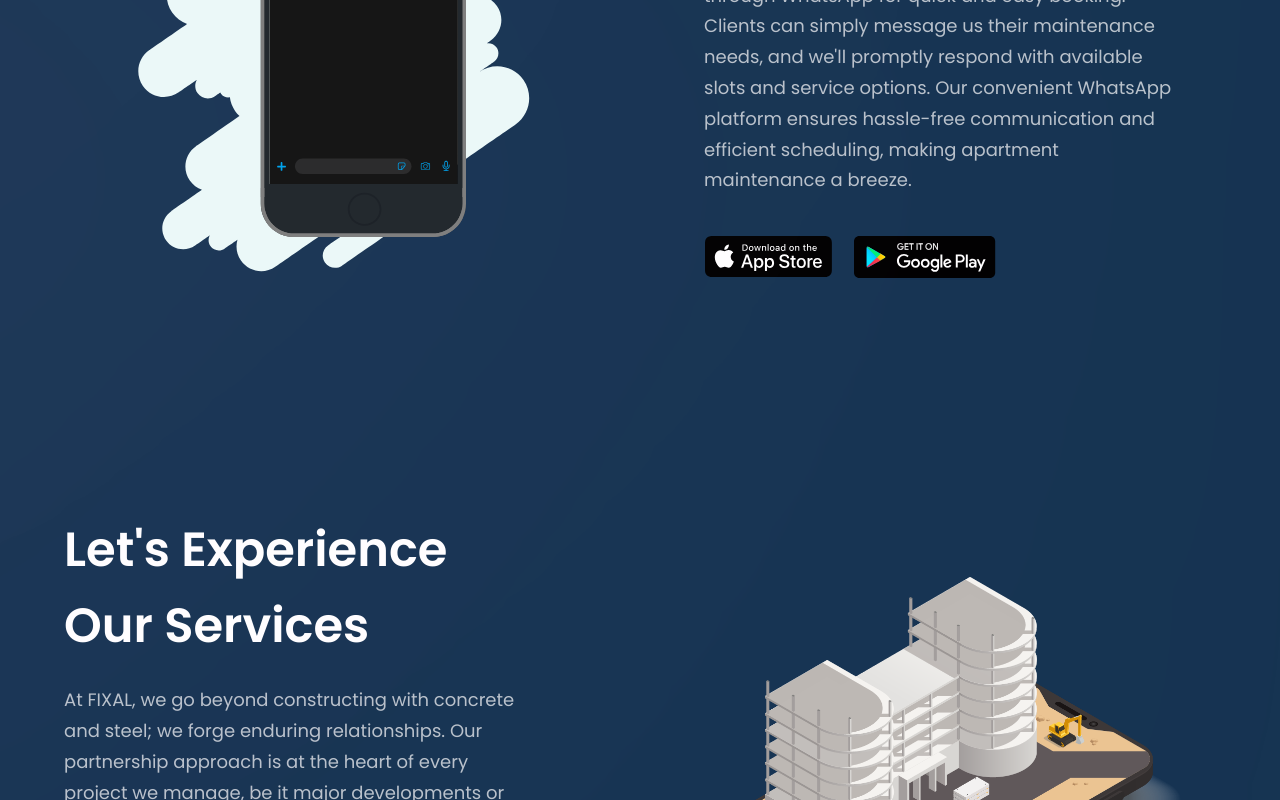
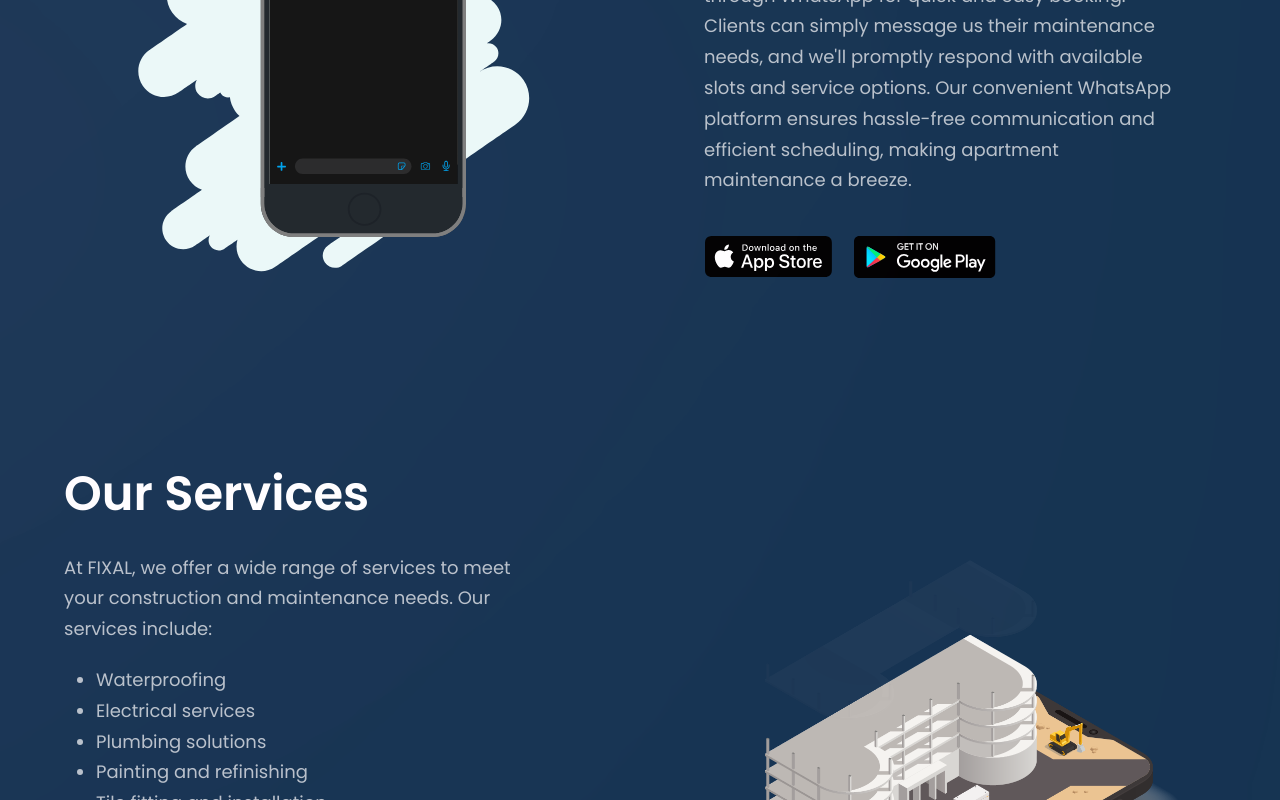
Before and after one commit to tanujdevops/fixaltest, a React (Vite) app: page / in a window 1280 px wide. Shown: the part 2000-2800 px from the top of the page. Built offline with nearby package versions, Linux system fonts and the light colour scheme.

Commit message:
Solved Dependency Issues

```diff
--- a/package.json
+++ b/package.json
@@ -1,5 +1,5 @@
 {
-  "name": "hoobank",
+  "name": "Fixal Constructions",
   "private": true,
   "version": "0.0.0",
   "type": "module",
@@ -10,8 +10,8 @@
   },
   "dependencies": {
     "lottie-react": "^2.4.0",
-    "react": "^18.2.0",
-    "react-dom": "^18.2.0",
+    "react": "^16.14.0",
+    "react-dom": "^16.14.0",
     "react-typical": "^0.1.3"
   },
   "devDependencies": {
--- a/src/components/Services.jsx
+++ b/src/components/Services.jsx
@@ -7,17 +7,26 @@ const Services = () => (
   <section id="services" className={layout.section}>
     <div className={layout.sectionInfo}>
       <h2 className={styles.heading2}>
-        Let's Experience <br className="sm:block hidden" /> Our Services
+        Our Services
       </h2>
       <p className={`${styles.paragraph} max-w-[470px] mt-5`}>
-      At FIXAL, we go beyond constructing with concrete and steel;
-      we forge enduring relationships.
-      Our partnership approach is at the heart of every project we manage,
-      be it major developments or remedial services. From concept to completion,
-      we assist our clients and take pride in offering comprehensive construction-based solutions.
+        At FIXAL, we offer a wide range of services to meet your construction and maintenance needs. Our services include:
       </p>
 
-      <Button styles={`mt-10`} />
+      <ul className={`${styles.paragraph} mt-5 list-disc pl-8`}>
+        <li>Waterproofing</li>
+        <li>Electrical services</li>
+        <li>Plumbing solutions</li>
+        <li>Painting and refinishing</li>
+        <li>Tile fitting and installation</li>
+        <li>Carpentry and woodwork</li>
+        <li>Metal fabrication</li>
+        <li>Masonry and bricklaying</li>
+        <li>Aluminum window installation</li>
+        <li>All construction services</li>
+      </ul>
+
+      <Button styles={`mt-10`} buttonText="Get a Quote" />
     </div>
 
     <div className={layout.sectionImg}>
```
Also changed, not shown: src/main.jsx (+4 -3 lines), 1 other file (tests, documents, lock files or other folders).
